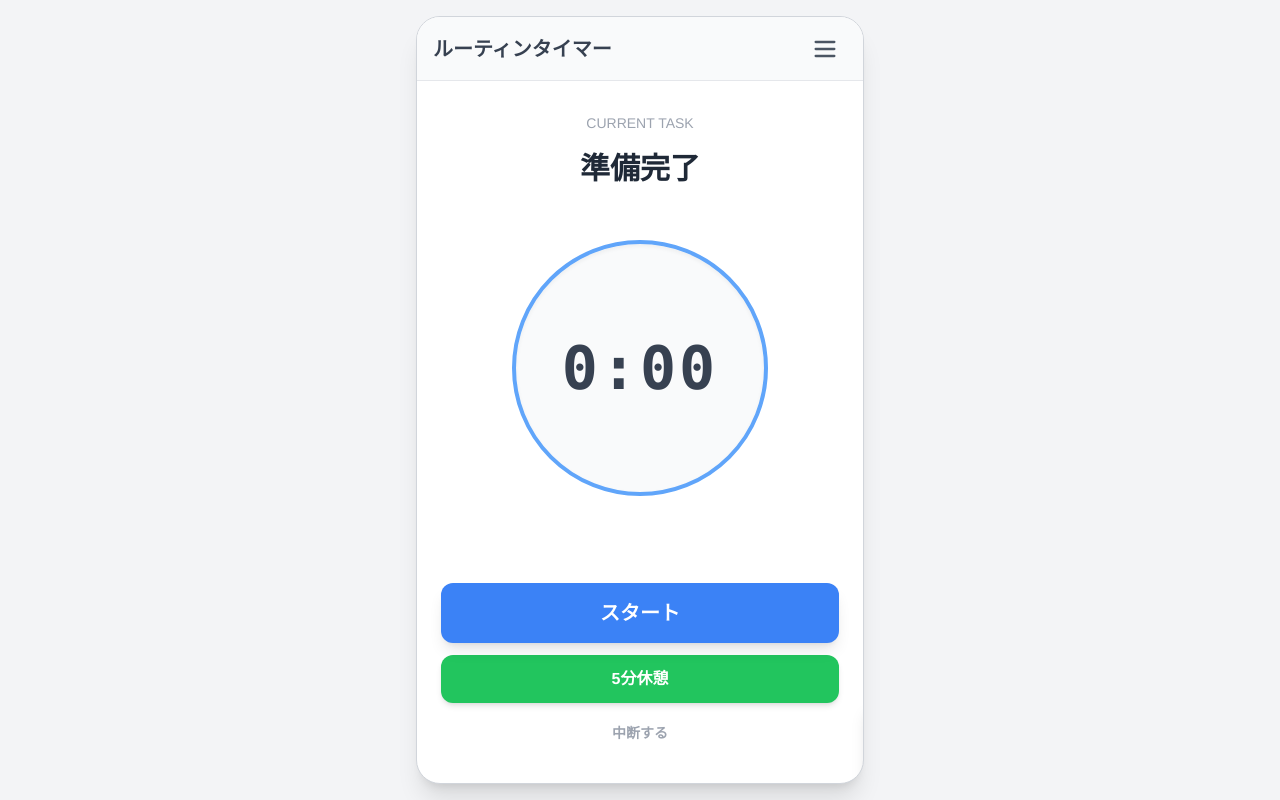
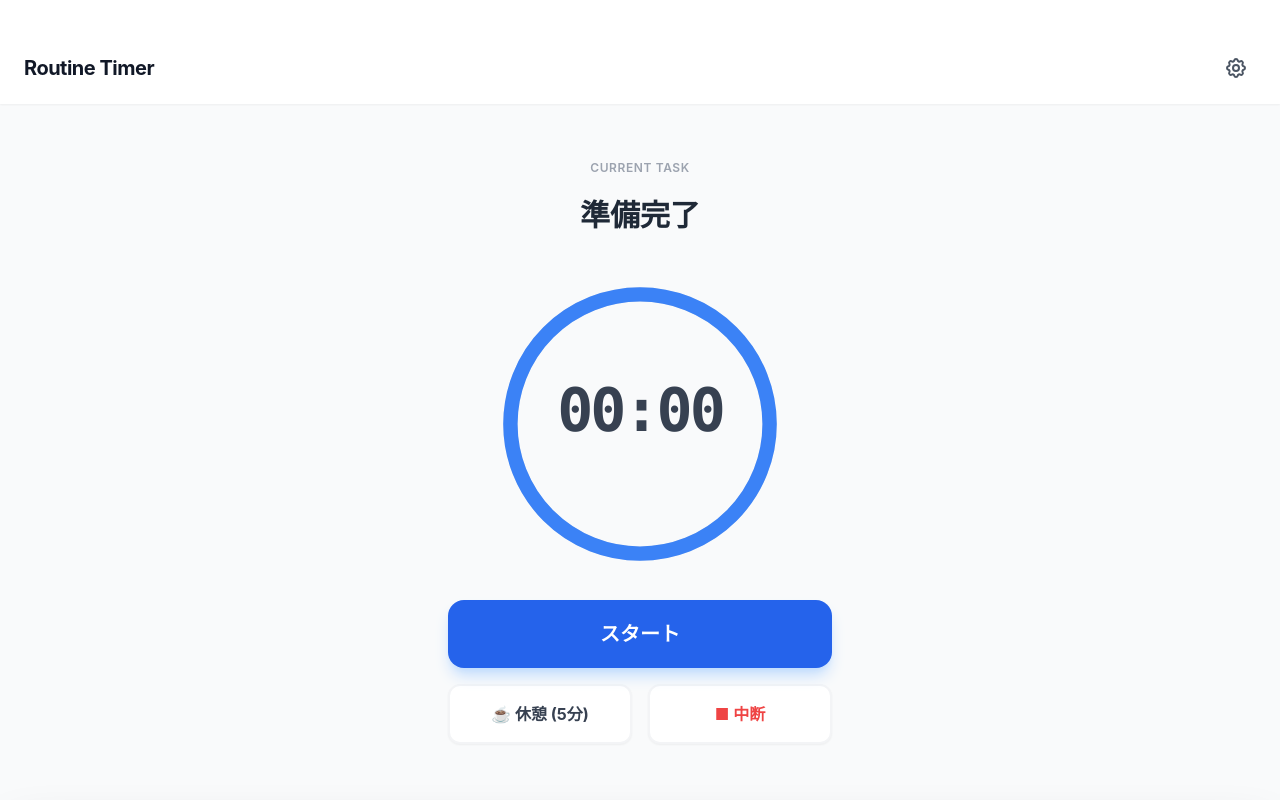
Before and after one commit to okija-okija/routine-timer-app-new, a website: page www/index.html in a window 1280 px wide. Drawn offline with nearby package versions, Linux system fonts and the light colour scheme.

Commit message:
Update index.html

```diff
--- a/www/index.html
+++ b/www/index.html
@@ -2,100 +2,160 @@
 <html lang="ja">
 <head>
     <meta charset="UTF-8">
-    <meta name="viewport" content="width=device-width, initial-scale=1.0, viewport-fit=cover">
+    <meta name="viewport" content="width=device-width, initial-scale=1.0, maximum-scale=1.0, user-scalable=no, viewport-fit=cover">
     <base href="./" />
-
     <title>Routine Timer</title>
-
     <script src="https://cdn.tailwindcss.com"></script>
     <script src="https://cdnjs.cloudflare.com/ajax/libs/Sortable/1.15.0/Sortable.min.js"></script>
+    <style>
+        /* ネイティブアプリらしい操作感のための設定 */
+        body {
+            font-family: -apple-system, BlinkMacSystemFont, "Segoe UI", Roboto, Helvetica, Arial, sans-serif;
+            user-select: none;
+            -webkit-tap-highlight-color: transparent;
+            overscroll-behavior-y: none;
+        }
+        /* スムーズなアニメーション */
+        .transition-all { transition-property: all; transition-timing-function: cubic-bezier(0.4, 0, 0.2, 1); transition-duration: 300ms; }
 
-    <style>
-        .drag-handle { cursor: grab; touch-action: none; }
-        body { user-select: none; font-family: 'Helvetica Neue', Arial, sans-serif; }
-        .active-task { background-color: #e0f2fe; border-left: 5px solid #0ea5e9; }
+        /* 円形プログレスバー用 */
+        .progress-ring__circle {
+            transition: stroke-dashoffset 0.35s;
+            transform: rotate(-90deg);
+            transform-origin: 50% 50%;
+        }
 
-        /* 万が一読み込みに失敗したときのための最低限のスタイル */
-        #error-log { display: none; color: red; background: white; padding: 20px; z-index: 9999; position: fixed; top: 0; left: 0; width: 100%; height: 100%; overflow: scroll; }
+        /* ドラッグ操作 */
+        .sortable-ghost { opacity: 0.4; background: #f3f4f6; }
+        .drag-handle { touch-action: none; cursor: grab; }
+
+        /* 入力フォームのスタイル調整 */
+        input:focus { outline: none; border-color: #3b82f6; }
+
+        /* iOSのセーフエリア対応 */
+        .safe-pb { padding-bottom: env(safe-area-inset-bottom); }
     </style>
 </head>
-<body class="h-screen flex flex-col items-center justify-center p-4 bg-gray-100">
+<body class="bg-gray-50 h-screen w-screen overflow-hidden flex flex-col text-gray-800">
 
-    <div id="error-log"></div>
-
-    <div class="w-full max-w-md bg-white rounded-3xl shadow-xl overflow-hidden h-[850px] flex flex-col relative border border-gray-300">
-        <header class="bg-gray-50 p-4 border-b flex justify-between items-center h-16 shrink-0 z-10">
-            <h1 class="text-xl font-bold text-gray-700">ルーティンタイマー</h1>
-            <button id="menuBtn" class="text-gray-600 p-2 rounded-full hover:bg-gray-200">
-                <svg class="w-7 h-7" fill="none" stroke="currentColor" viewBox="0 0 24 24"><path stroke-linecap="round" stroke-linejoin="round" stroke-width="2" d="M4 6h16M4 12h16M4 18h16"></path></svg>
+    <main class="flex-1 flex flex-col relative z-0">
+        <header class="px-6 pt-12 pb-4 flex justify-between items-center bg-white shadow-sm z-10">
+            <h1 class="text-xl font-bold tracking-tight text-gray-900">Routine Timer</h1>
+            <button id="menuBtn" class="p-2 rounded-full hover:bg-gray-100 active:scale-95 transition-transform text-gray-600">
+                <svg class="w-6 h-6" fill="none" stroke="currentColor" viewBox="0 0 24 24"><path stroke-linecap="round" stroke-linejoin="round" stroke-width="2" d="M10.325 4.317c.426-1.756 2.924-1.756 3.35 0a1.724 1.724 0 002.573 1.066c1.543-.94 3.31.826 2.37 2.37a1.724 1.724 0 001.065 2.572c1.756.426 1.756 2.924 0 3.35a1.724 1.724 0 00-1.066 2.573c.94 1.543-.826 3.31-2.37 2.37a1.724 1.724 0 00-2.572 1.065c-.426 1.756-2.924 1.756-3.35 0a1.724 1.724 0 00-2.573-1.066c-1.543.94-3.31-.826-2.37-2.37a1.724 1.724 0 00-1.065-2.572c-1.756-.426-1.756-2.924 0-3.35a1.724 1.724 0 001.066-2.573c-.94-1.543.826-3.31 2.37-2.37.996.608 2.296.07 2.572-1.065z"/><path stroke-linecap="round" stroke-linejoin="round" stroke-width="2" d="M15 12a3 3 0 11-6 0 3 3 0 016 0z"/></svg>
             </button>
         </header>
 
-        <div id="mainScreen" class="flex-1 flex flex-col items-center justify-between p-6 overflow-y-auto">
-            <div class="text-center mt-2 w-full">
-                <p class="text-gray-400 text-sm mb-1">CURRENT TASK</p>
-                <h2 id="currentTaskName" class="text-3xl font-bold text-gray-800 break-words leading-tight min-h-[4rem] flex items-center justify-center">準備中...</h2>
+        <div class="flex-1 flex flex-col items-center justify-center p-6 space-y-8">
+            <div class="text-center w-full px-4">
+                <div class="text-xs font-semibold text-gray-400 tracking-wider mb-2">CURRENT TASK</div>
+                <h2 id="currentTaskName" class="text-3xl font-bold text-gray-800 leading-tight min-h-[4rem] flex items-center justify-center break-words">
+                    準備完了
+                </h2>
             </div>
 
-            <div class="relative w-64 h-64 flex items-center justify-center bg-gray-50 rounded-full border-4 border-blue-400 shadow-inner my-4">
-                <span id="timerDisplay" class="text-6xl font-mono font-bold text-gray-700 tracking-wider">00:00</span>
+            <div class="relative w-72 h-72 flex items-center justify-center">
+                <svg class="w-full h-full transform" viewBox="0 0 120 120">
+                    <circle class="text-gray-200" stroke-width="6" stroke="currentColor" fill="transparent" r="54" cx="60" cy="60" />
+                    <circle id="progressRing" class="progress-ring__circle text-blue-500" stroke-width="6" stroke-linecap="round" stroke="currentColor" fill="transparent" r="54" cx="60" cy="60" style="stroke-dasharray: 339.292; stroke-dashoffset: 0;" />
+                </svg>
+                <div class="absolute inset-0 flex flex-col items-center justify-center">
+                    <span id="timerDisplay" class="text-6xl font-mono font-bold text-gray-700 tracking-tighter">00:00</span>
+                    <div id="statusMessage" class="text-orange-500 font-bold text-sm h-5 mt-2"></div>
+                </div>
             </div>
 
-            <div id="statusMessage" class="text-red-500 font-bold h-6 text-center text-sm"></div>
+            <div class="w-full max-w-sm space-y-4">
+                <button id="nextBtn" class="w-full bg-blue-600 active:bg-blue-700 text-white font-bold py-5 rounded-2xl shadow-lg shadow-blue-200 transform transition active:scale-[0.98] text-xl flex items-center justify-center">
+                    <span>スタート</span>
+                </button>
 
-            <div class="w-full space-y-3 mb-2">
-                <button id="nextBtn" class="w-full bg-blue-500 hover:bg-blue-600 text-white font-bold py-4 rounded-xl shadow-lg transform transition active:scale-95 text-xl">スタート</button>
-                <div class="flex space-x-3">
-                    <button id="breakBtn" class="flex-1 bg-green-500 hover:bg-green-600 text-white font-bold py-3 rounded-xl shadow-md active:scale-95">5分休憩</button>
-                    <button id="retryBtn" class="flex-1 bg-yellow-500 hover:bg-yellow-600 text-white font-bold py-3 rounded-xl shadow-md active:scale-95 hidden">延長 (+3分)</button>
+                <div class="grid grid-cols-2 gap-4">
+                    <button id="breakBtn" class="bg-white border-2 border-gray-100 active:bg-gray-50 text-gray-700 font-bold py-4 rounded-xl shadow-sm active:scale-[0.98]">
+                        ☕ 休憩 (5分)
+                    </button>
+                    <button id="retryBtn" class="bg-yellow-50 active:bg-yellow-100 text-yellow-700 border-2 border-yellow-100 font-bold py-4 rounded-xl shadow-sm active:scale-[0.98] hidden">
+                        延長 (+3分)
+                    </button>
+                    <button id="stopBtn" class="bg-white border-2 border-gray-100 text-red-500 font-bold py-4 rounded-xl shadow-sm active:scale-[0.98]">
+                        ■ 中断
+                    </button>
                 </div>
-                <button id="stopBtn" class="w-full text-gray-400 hover:text-gray-600 font-bold py-2 text-sm mt-2">中断する</button>
             </div>
         </div>
+    </main>
 
-        <div id="settingsScreen" class="absolute inset-0 bg-white z-20 transform translate-x-full transition-transform duration-300 flex flex-col">
-            <header class="bg-blue-50 p-4 border-b flex justify-between items-center">
-                <h2 class="text-lg font-bold text-gray-700">設定 / タスク編集</h2>
-                <button id="closeSettingsBtn" class="text-blue-600 font-bold px-3 py-1 border border-blue-600 rounded hover:bg-blue-100">閉じる</button>
-            </header>
-            <div class="flex-1 overflow-y-auto p-4 pb-20">
-                <div class="mb-6 bg-gray-50 p-4 rounded-xl border border-gray-200">
-                    <h3 class="font-bold text-gray-700 mb-3">🔊 音声設定</h3>
-                    <div class="mb-3">
-                        <label class="block text-xs text-gray-500 mb-1">読み上げ速度</label>
-                        <div class="flex items-center">
-                            <span class="text-xs mr-2">遅</span>
-                            <input type="range" id="voiceRateInput" min="0.5" max="2.0" step="0.1" class="flex-1 h-2 bg-gray-300 rounded-lg appearance-none cursor-pointer">
-                            <span class="text-xs ml-2">速</span>
+    <div id="settingsOverlay" class="fixed inset-0 bg-black/50 backdrop-blur-sm z-40 hidden opacity-0 transition-opacity duration-300"></div>
+    <div id="settingsScreen" class="fixed inset-x-0 bottom-0 bg-white rounded-t-3xl z-50 transform translate-y-full transition-transform duration-300 h-[90vh] flex flex-col shadow-2xl">
+
+        <div class="w-full flex justify-center pt-3 pb-1" id="closeSettingsBtnArea">
+            <div class="w-12 h-1.5 bg-gray-300 rounded-full"></div>
+        </div>
+
+        <header class="px-6 py-4 border-b border-gray-100 flex justify-between items-center">
+            <h2 class="text-xl font-bold text-gray-800">設定・編集</h2>
+            <button id="saveSettingsBtn" class="text-sm font-bold bg-gray-900 text-white px-4 py-2 rounded-lg shadow-md active:bg-gray-700">保存して閉じる</button>
+        </header>
+
+        <div class="flex-1 overflow-y-auto px-6 py-4 pb-24 space-y-8">
+            <section>
+                <h3 class="text-sm font-bold text-gray-400 uppercase tracking-wider mb-4">音声ガイド</h3>
+                <div class="bg-gray-50 rounded-2xl p-5 space-y-4">
+                    <div>
+                        <div class="flex justify-between mb-2">
+                            <label class="text-sm font-bold text-gray-700">読み上げ速度</label>
+                            <span id="voiceRateValue" class="text-sm font-bold text-blue-600">1.2x</span>
                         </div>
-                        <div class="text-center text-xs text-blue-500 mt-1 font-bold" id="voiceRateValue">1.2x</div>
+                        <input type="range" id="voiceRateInput" min="0.5" max="2.0" step="0.1" class="w-full h-2 bg-gray-200 rounded-lg appearance-none cursor-pointer accent-blue-600">
                     </div>
                     <div>
-                        <label class="block text-xs text-gray-500 mb-1">音声の種類</label>
-                        <select id="voiceSelect" class="w-full border rounded p-2 text-sm bg-white"><option value="">デフォルト</option></select>
+                        <label class="block text-sm font-bold text-gray-700 mb-2">声の種類</label>
+                        <div class="relative">
+                            <select id="voiceSelect" class="w-full bg-white border border-gray-200 text-gray-700 text-sm rounded-xl p-3 appearance-none focus:border-blue-500 focus:ring-1 focus:ring-blue-500">
+                                <option value="">デフォルト</option>
+                            </select>
+                            <div class="pointer-events-none absolute inset-y-0 right-0 flex items-center px-2 text-gray-700">
+                                <svg class="fill-current h-4 w-4" xmlns="http://www.w3.org/2000/svg" viewBox="0 0 20 20"><path d="M9.293 12.95l.707.707L15.657 8l-1.414-1.414L10 10.828 5.757 6.586 4.343 8z"/></svg>
+                            </div>
+                        </div>
                     </div>
-                    <button id="testVoiceBtn" class="mt-3 w-full bg-white border border-gray-300 text-gray-600 text-xs py-2 rounded hover:bg-gray-100">音声テスト</button>
+                    <button id="testVoiceBtn" class="w-full bg-white border border-gray-200 text-gray-600 font-bold py-2.5 rounded-xl text-sm active:bg-gray-100">
+                        🔊 テスト再生
+                    </button>
                 </div>
-                <div class="mb-6 bg-gray-50 p-4 rounded-xl border border-gray-200">
-                    <h3 class="font-bold text-gray-700 mb-3">⚙️ 動作設定</h3>
-                    <div class="flex items-center justify-between mb-2">
-                        <label class="text-sm text-gray-600">アラート回数</label>
-                        <input type="number" id="loopLimitInput" class="w-16 border rounded p-1 text-center" min="1" max="10">
+            </section>
+
+            <section>
+                <h3 class="text-sm font-bold text-gray-400 uppercase tracking-wider mb-4">タイマー設定</h3>
+                <div class="bg-gray-50 rounded-2xl p-5 space-y-4">
+                    <div class="flex items-center justify-between">
+                        <label class="text-sm font-bold text-gray-700">没頭防止アラート</label>
+                        <div class="flex items-center bg-white rounded-lg border border-gray-200 px-3 py-1">
+                            <input type="number" id="loopLimitInput" class="w-12 text-center text-lg font-bold text-gray-800 bg-transparent" min="1" max="10">
+                            <span class="text-xs text-gray-400 ml-1">回</span>
+                        </div>
                     </div>
                     <div class="flex items-center justify-between">
-                        <label class="text-sm text-gray-600">休憩時間 (分)</label>
-                        <input type="number" id="breakTimeInput" class="w-16 border rounded p-1 text-center">
+                        <label class="text-sm font-bold text-gray-700">休憩時間</label>
+                        <div class="flex items-center bg-white rounded-lg border border-gray-200 px-3 py-1">
+                            <input type="number" id="breakTimeInput" class="w-12 text-center text-lg font-bold text-gray-800 bg-transparent">
+                            <span class="text-xs text-gray-400 ml-1">分</span>
+                        </div>
                     </div>
                 </div>
-                <div class="mb-2">
-                    <h3 class="font-bold text-gray-700 mb-2">📝 タスクリスト</h3>
-                    <ul id="taskListContainer" class="space-y-2 pb-4"></ul>
-                    <button id="addTaskBtn" class="w-full border-2 border-dashed border-gray-300 text-gray-500 py-3 rounded-lg font-bold hover:bg-gray-50 hover:text-blue-500 hover:border-blue-300 transition">+ 新しいタスクを追加</button>
+            </section>
+
+            <section>
+                <div class="flex justify-between items-center mb-4">
+                    <h3 class="text-sm font-bold text-gray-400 uppercase tracking-wider">タスクリスト</h3>
+                    <button id="addTaskBtn" class="text-blue-600 text-sm font-bold px-3 py-1 bg-blue-50 rounded-lg active:bg-blue-100">
+                        + 追加
+                    </button>
                 </div>
-            </div>
-            <div class="p-4 bg-white border-t z-10 shadow-lg">
-                <button id="saveSettingsBtn" class="w-full bg-gray-800 hover:bg-gray-700 text-white font-bold py-3 rounded-lg shadow-lg">現在の設定を保存</button>
-            </div>
+
+                <ul id="taskListContainer" class="space-y-3">
+                    </ul>
+            </section>
         </div>
     </div>
 
```
